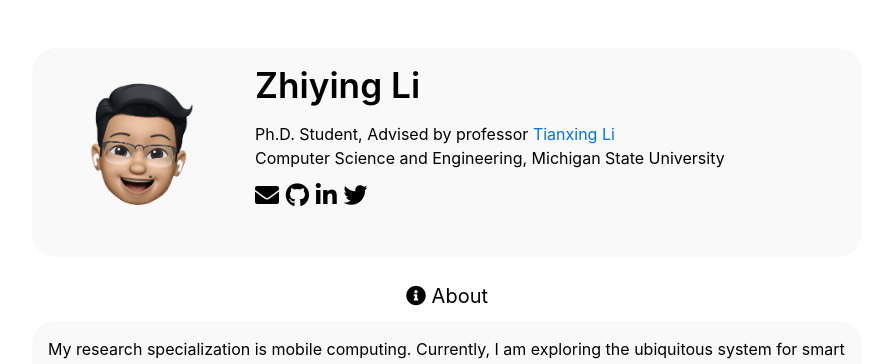
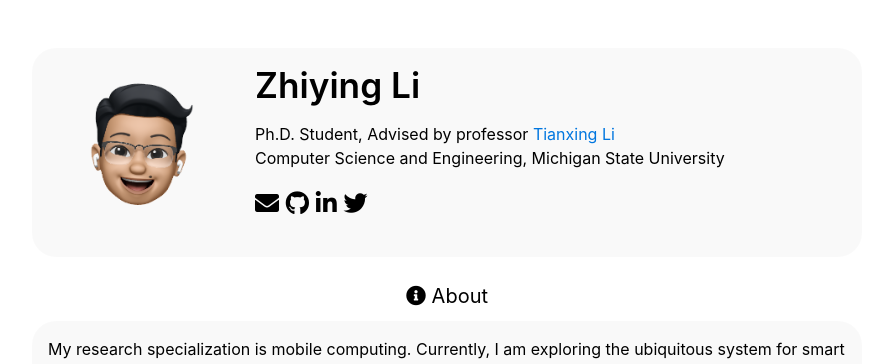
Before and after one commit to zhiyingli97/zhiyingli97.github.io, a Jekyll site: the page built from _pages/about.md, in a window 1280 px wide. Shown: the top 364 px of the page, without its empty margins (193-1086 px from the left). Built offline with Jekyll 4.4.1, drawn with Linux system fonts in a browser that asks for light colours; full-size pictures stand in for the smaller copies a plugin makes; comment, search, counter and statistics services are not loaded; a style sheet for code colours, icons or effects is not loaded.

Commit message:
update the social icon style

```diff
--- a/_sass/_base.scss
+++ b/_sass/_base.scss
@@ -234,7 +234,7 @@ blockquote {
   text-align: left;
   .contact-icons {
     font-size: 1.5rem;
-    margin-top: -0.5rem;
+    margin-top: 0.8rem;
     a {
       i::before {
         color: var(--global-text-color);
```
